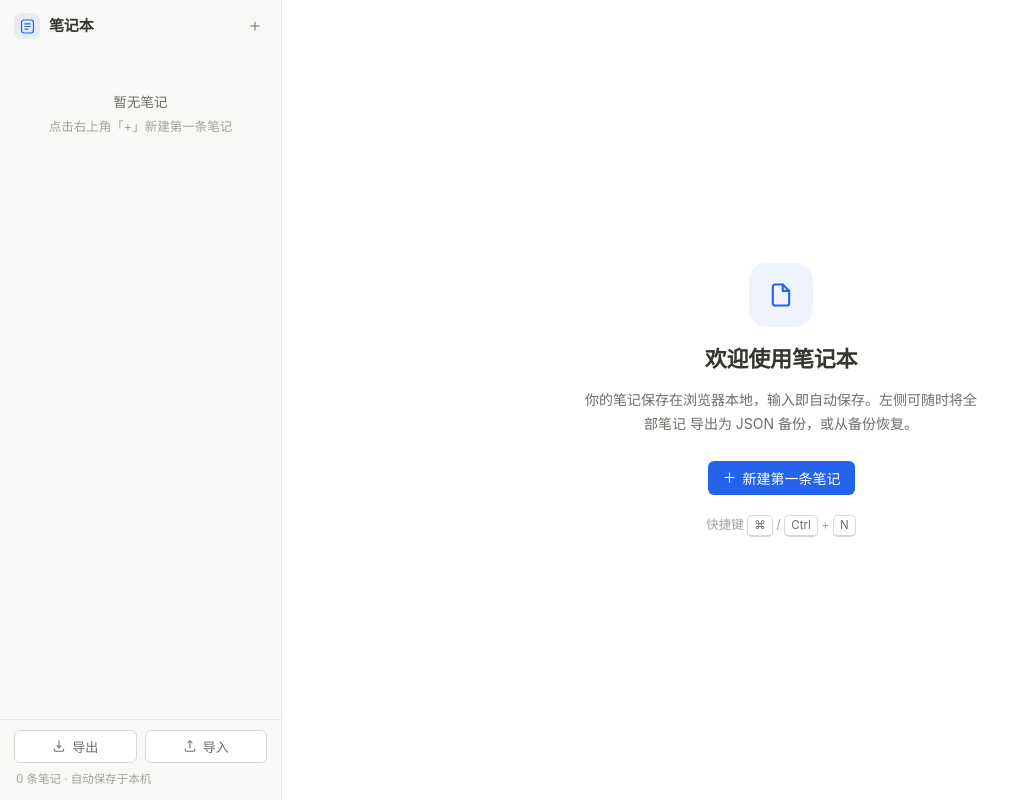
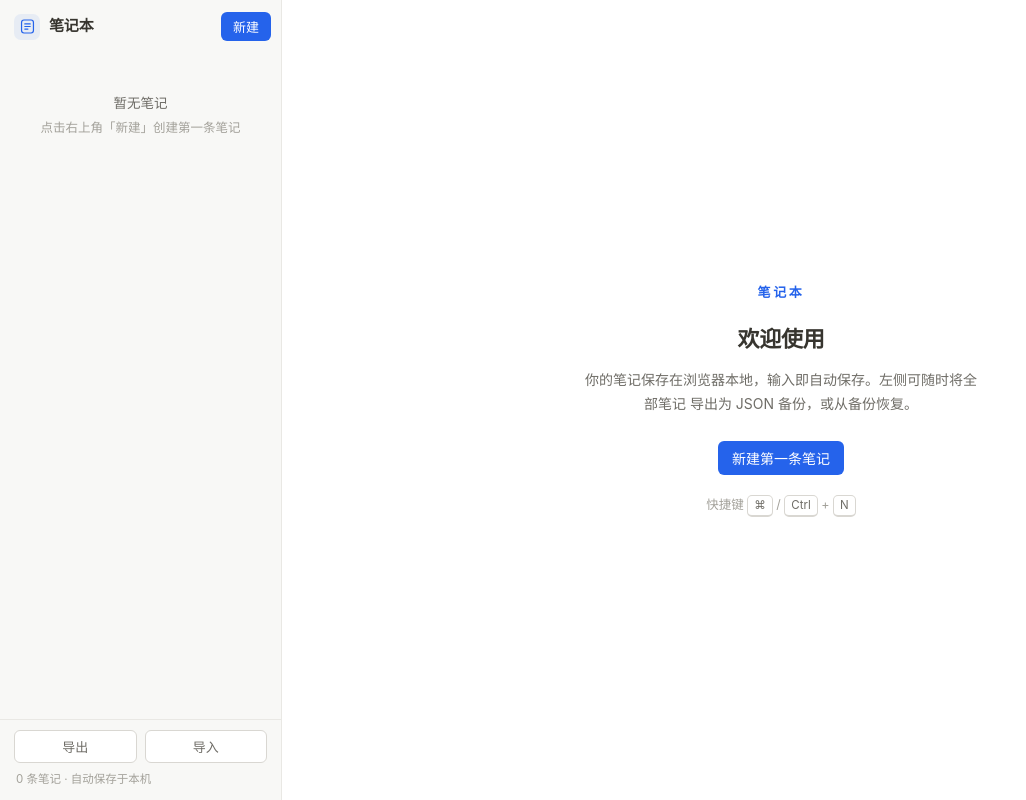
Before and after one commit to LoverNo2/note, a Vue app: page / in a window 1280 px wide. Shown: the whole page, without its empty margins (0-1026 px from the left). Built offline with nearby package versions, Linux system fonts and the light colour scheme.

Commit message:
refactor: 移除 Icon 组件精简欢迎页，优化块编辑器交互与样式

```diff
--- a/src/App.vue
+++ b/src/App.vue
@@ -2,7 +2,6 @@
 import { onBeforeUnmount, onMounted } from 'vue'
 import NoteSidebar from './components/NoteSidebar.vue'
 import NoteEditor from './components/NoteEditor.vue'
-import Icon from './components/Icon.vue'
 import { useNotes } from './composables/useNotes'
 import { useToast } from './composables/useToast'
 import { useFileSave } from './composables/useFileSave'
@@ -55,18 +54,13 @@ onBeforeUnmount(() => {
       <NoteEditor v-if="currentNote" :key="currentNote.id" />
 
       <section v-else class="welcome">
-        <span class="welcome__icon">
-          <Icon name="file" :size="28" />
-        </span>
-        <h1 class="welcome__title">欢迎使用笔记本</h1>
+        <span class="welcome__logo">笔记本</span>
+        <h1 class="welcome__title">欢迎使用</h1>
         <p class="welcome__desc">
           你的笔记保存在浏览器本地，输入即自动保存。左侧可随时将全部笔记
           导出为 JSON 备份，或从备份恢复。
         </p>
-        <button class="btn-primary" @click="onCreateFirst">
-          <Icon name="plus" :size="15" />
-          新建第一条笔记
-        </button>
+        <button class="btn-primary" @click="onCreateFirst">新建第一条笔记</button>
         <p class="welcome__hint">快捷键 <span class="kbd">⌘</span> / <span class="kbd">Ctrl</span> + <span class="kbd">N</span></p>
       </section>
     </main>
@@ -120,16 +114,12 @@ onBeforeUnmount(() => {
   padding: 40px;
   text-align: center;
 }
-.welcome__icon {
-  display: inline-flex;
-  align-items: center;
-  justify-content: center;
-  width: 64px;
-  height: 64px;
-  border-radius: 18px;
-  background: var(--accent-soft);
+.welcome__logo {
+  font-size: 13px;
+  font-weight: 600;
+  letter-spacing: 0.2em;
   color: var(--accent);
-  margin-bottom: 10px;
+  margin-bottom: 14px;
 }
 .welcome__title {
   margin: 0;
--- a/src/components/Icon.vue
+++ /dev/null
@@ -1,62 +0,0 @@
-<script setup lang="ts">
-import { computed } from 'vue'
-
-/**
- * 轻量内联图标：统一 24x24 视口、currentColor 描边。
- * 避免引入任何图标库依赖。
- */
-const ICONS: Record<string, string[]> = {
-  plus: ['M12 5v14', 'M5 12h14'],
-  trash: [
-    'M4 7h16',
-    'M19 7v12a2 2 0 0 1-2 2H7a2 2 0 0 1-2-2V7',
-    'M9 7V5a1 1 0 0 1 1-1h4a1 1 0 0 1 1 1v2',
-    'M10 11v6',
-    'M14 11v6',
-  ],
-  download: [
-    'M12 3v12',
-    'M8.5 11.5 12 15l3.5-3.5',
-    'M4 17v2a2 2 0 0 0 2 2h12a2 2 0 0 0 2-2v-2',
-  ],
-  upload: [
-    'M12 15V3',
-    'M8.5 6.5 12 3l3.5 3.5',
-    'M4 17v2a2 2 0 0 0 2 2h12a2 2 0 0 0 2-2v-2',
-  ],
-  close: ['M6 6l12 12', 'M18 6 6 18'],
-  save: [
-    'M19 21H5a2 2 0 0 1-2-2V5a2 2 0 0 1 2-2h11l5 5v11a2 2 0 0 1-2 2Z',
-    'M17 21v-8H7v8',
-    'M7 3v5h8',
-  ],
-  undo: ['M3 7v6h6', 'M21 17a9 9 0 0 0-9-9 9 9 0 0 0-6 2.3L3 13'],
-  redo: ['M21 7v6h-6', 'M3 17a9 9 0 0 1 9-9 9 9 0 0 1 6 2.3L21 13'],
-  file: [
-    'M13.5 3H7a2 2 0 0 0-2 2v14a2 2 0 0 0 2 2h10a2 2 0 0 0 2-2V8.5L13.5 3Z',
-    'M13.5 3v5.5H19',
-  ],
-}
-
-const props = withDefaults(defineProps<{ name: string; size?: number }>(), {
-  size: 16,
-})
-
-const paths = computed(() => ICONS[props.name] ?? [])
-</script>
-
-<template>
-  <svg
-    :width="size"
-    :height="size"
-    viewBox="0 0 24 24"
-    fill="none"
-    stroke="currentColor"
-    stroke-width="1.8"
-    stroke-linecap="round"
-    stroke-linejoin="round"
-    aria-hidden="true"
-  >
-    <path v-for="d in paths" :key="d" :d="d" />
-  </svg>
-</template>
--- a/src/components/NoteSidebar.vue
+++ b/src/components/NoteSidebar.vue
@@ -1,7 +1,6 @@
 <script setup lang="ts">
 import { computed, ref, watch } from 'vue'
 import type { Note } from '../types'
-import Icon from './Icon.vue'
 import { useNotes } from '../composables/useNotes'
 import { useToast } from '../composables/useToast'
 import { textFromHtml } from '../editor/html'
@@ -105,9 +104,7 @@ async function onImportChange(e: Event): Promise<void> {
         </span>
         <span class="brand__name">笔记本</span>
       </span>
-      <button class="icon-btn head-plus" title="新建笔记（⌘N / Ctrl+N）" @click="onCreate">
-        <Icon name="plus" />
-      </button>
+      <button class="btn-primary head-new" title="新建笔记（⌘N / Ctrl+N）" @click="onCreate">新建</button>
     </header>
 
     <nav class="sidebar__list">
@@ -130,12 +127,10 @@ async function onImportChange(e: Event): Promise<void> {
           </span>
           <button
             v-else
-            class="icon-btn note-item__trash"
+            class="mini-btn note-item__delete"
             title="删除这条笔记"
             @click.stop="onTrash(n.id)"
-          >
-            <Icon name="trash" :size="13" />
-          </button>
+          >删除</button>
         </div>
 
         <div class="note-item__sub">
@@ -146,20 +141,14 @@ async function onImportChange(e: Event): Promise<void> {
 
       <div v-if="count === 0" class="sidebar__empty">
         <p>暂无笔记</p>
-        <p class="sidebar__empty-sub">点击右上角「+」新建第一条笔记</p>
+        <p class="sidebar__empty-sub">点击右上角「新建」创建第一条笔记</p>
       </div>
     </nav>
 
     <footer class="sidebar__foot">
       <div class="sidebar__ops">
-        <button class="btn-ghost" title="将全部笔记导出为 JSON 备份文件" @click="onExport">
-          <Icon name="download" :size="14" />
-          导出
-        </button>
-        <button class="btn-ghost" title="从 JSON 备份文件导入笔记" @click="openImport">
-          <Icon name="upload" :size="14" />
-          导入
-        </button>
+        <button class="btn-ghost" title="将全部笔记导出为 JSON 备份文件" @click="onExport">导出</button>
+        <button class="btn-ghost" title="从 JSON 备份文件导入笔记" @click="openImport">导入</button>
       </div>
       <p class="sidebar__meta">
         {{ count }} 条笔记 · 自动保存于本机
@@ -220,12 +209,9 @@ async function onImportChange(e: Event): Promise<void> {
   letter-spacing: -0.01em;
   white-space: nowrap;
 }
-.head-plus {
-  margin-right: 2px;
-  border: 1px solid transparent;
-}
-.head-plus:hover {
-  border-color: var(--border);
+.head-new {
+  padding: 5px 12px;
+  font-size: 13px;
 }
 
 /* ---------- 列表 ---------- */
@@ -258,6 +244,7 @@ async function onImportChange(e: Event): Promise<void> {
 .note-item__title {
   flex: 1;
   min-width: 0;
+  font-family: var(--font-content);
   font-size: 14px;
   font-weight: 550;
   white-space: nowrap;
@@ -268,13 +255,13 @@ async function onImportChange(e: Event): Promise<void> {
   font-weight: 600;
 }
 
-.note-item__trash {
-  width: 24px;
-  height: 24px;
+.note-item__delete {
   opacity: 0;
+  padding: 2px 7px;
+  transition: opacity 0.12s ease;
 }
-.note-item:hover .note-item__trash,
-.note-item:focus-within .note-item__trash {
+.note-item:hover .note-item__delete,
+.note-item:focus-within .note-item__delete {
   opacity: 1;
 }
 
@@ -295,6 +282,7 @@ async function onImportChange(e: Event): Promise<void> {
 .note-item__summary {
   flex: 1;
   min-width: 0;
+  font-family: var(--font-content);
   font-size: 12.5px;
   color: var(--text-mid);
   white-space: nowrap;
--- a/src/style.css
+++ b/src/style.css
@@ -44,6 +44,11 @@
     sans-serif;
   --font-mono: ui-monospace, 'SF Mono', 'Cascadia Code', Menlo, Consolas,
     monospace;
+  /* 笔记写作 / 内容展示字体：英文 Menlo，汉字仿宋（含各平台别名回退） */
+  --font-content:
+    Menlo, 'FangSong', '仿宋', 'STFangsong', 'Fangsong', 'FangSong SC',
+    -apple-system, 'PingFang SC', 'Hiragino Sans GB', 'Microsoft YaHei',
+    sans-serif;
 }
 
 /* ============================================================
@@ -255,6 +260,7 @@ textarea {
    笔记正文：块排版（作用于 contenteditable 内的动态内容）
    ============================================================ */
 .note-content {
+  font-family: var(--font-content);
   font-size: 16px;
   line-height: 1.8;
   letter-spacing: 0.005em;
```
Also changed, not shown: src/components/NoteEditor.vue (+239 -209 lines).
